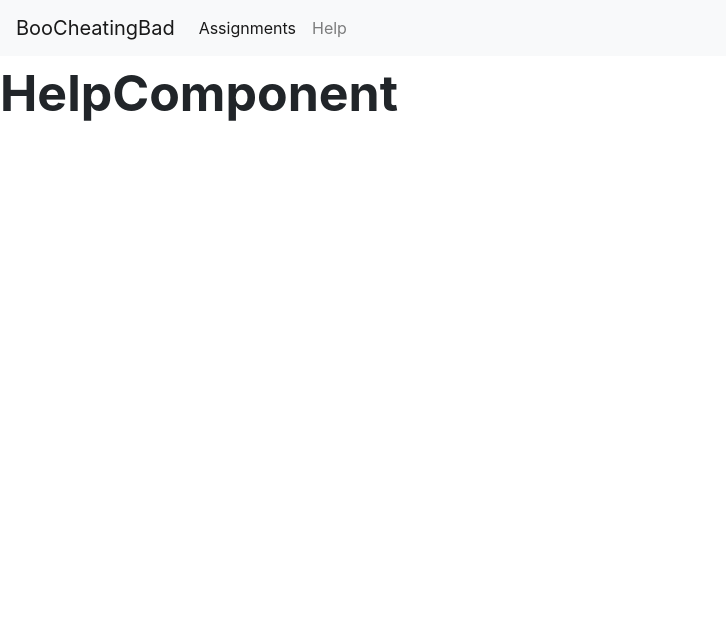
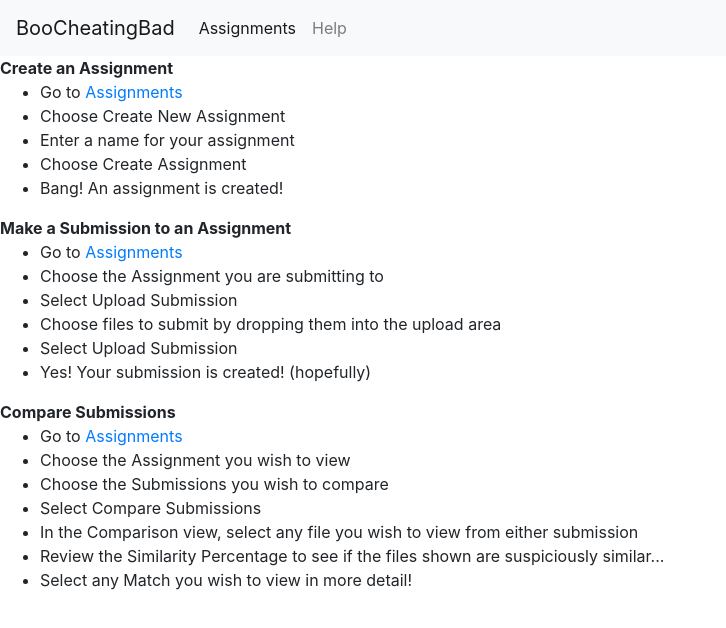
Before and after one commit to whysgai/BooPlagiraismBad, a React (Create React App) app in the folder bpb-front/: page /Help in a window 1280 px wide. Shown: the top 628 px of the page, without its empty margins (0-726 px from the left). Built offline with nearby package versions, Linux system fonts and the light colour scheme.

Commit message:
BPB-16 feat: implement HelpComponent

```diff
--- a/bpb-front/src/components/HelpComponent.tsx
+++ b/bpb-front/src/components/HelpComponent.tsx
@@ -1,11 +1,57 @@
 import React from 'react';
+import { RouteComponentProps } from 'react-router';
+import { Link } from 'react-router-dom';
 
-function HelpComponent() {
-  return (
-    <div className="App">
-      HelpComponent
-    </div>
-  );
+interface PropTypes extends RouteComponentProps {}
+
+class HelpComponent extends React.Component <PropTypes, {}> {
+
+  constructor(props : PropTypes) {
+    super(props);
+  }
+
+  render() {
+    return (
+      <div className="help-panel">
+
+        <p>
+          <b>Create an Assignment</b>
+          <ul>
+            <li>Go to <Link to="/">Assignments</Link></li>
+            <li>Choose Create New Assignment</li>
+            <li>Enter a name for your assignment</li>
+            <li>Choose Create Assignment</li>
+            <li>Bang! An assignment is created!</li>
+          </ul>
+        </p>
+
+        <p>
+          <b>Make a Submission to an Assignment</b>
+          <ul>
+            <li>Go to <Link to="/">Assignments</Link></li>
+            <li>Choose the Assignment you are submitting to</li>
+            <li>Select Upload Submission</li>
+            <li>Choose files to submit by dropping them into the upload area</li>
+            <li>Select Upload Submission</li>
+            <li>Yes! Your submission is created! (hopefully)</li>
+          </ul>
+        </p>
+
+        <p>
+          <b>Compare Submissions</b>
+          <ul>
+            <li>Go to <Link to="/">Assignments</Link></li>
+            <li>Choose the Assignment you wish to view</li>
+            <li>Choose the Submissions you wish to compare</li>
+            <li>Select Compare Submissions</li>
+            <li>In the Comparison view, select any file you wish to view from either submission</li>
+            <li>Review the Similarity Percentage to see if the files shown are suspiciously similar...</li>
+            <li>Select any Match you wish to view in more detail!</li>
+          </ul>
+        </p>
+      </div>
+    );
+  }
 }
 
 export default HelpComponent;
```
